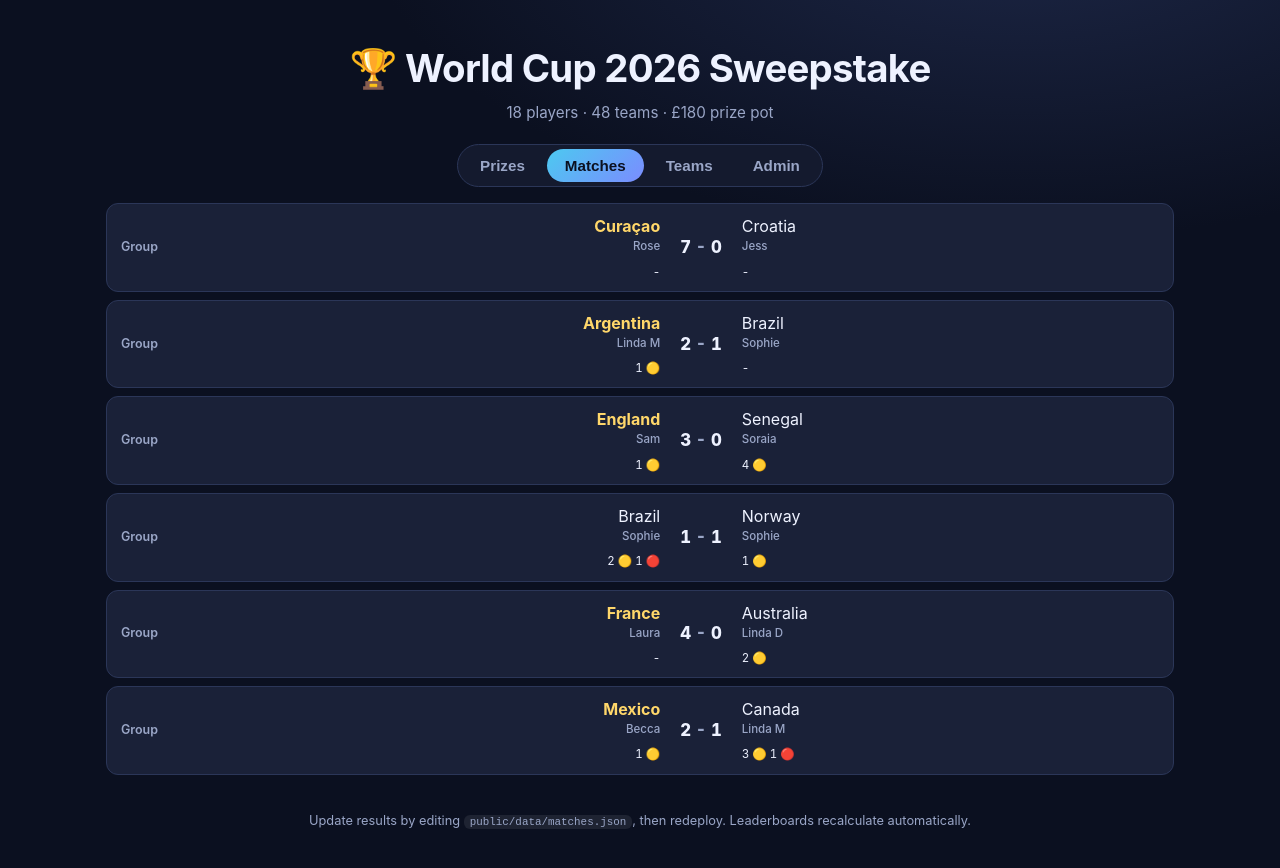
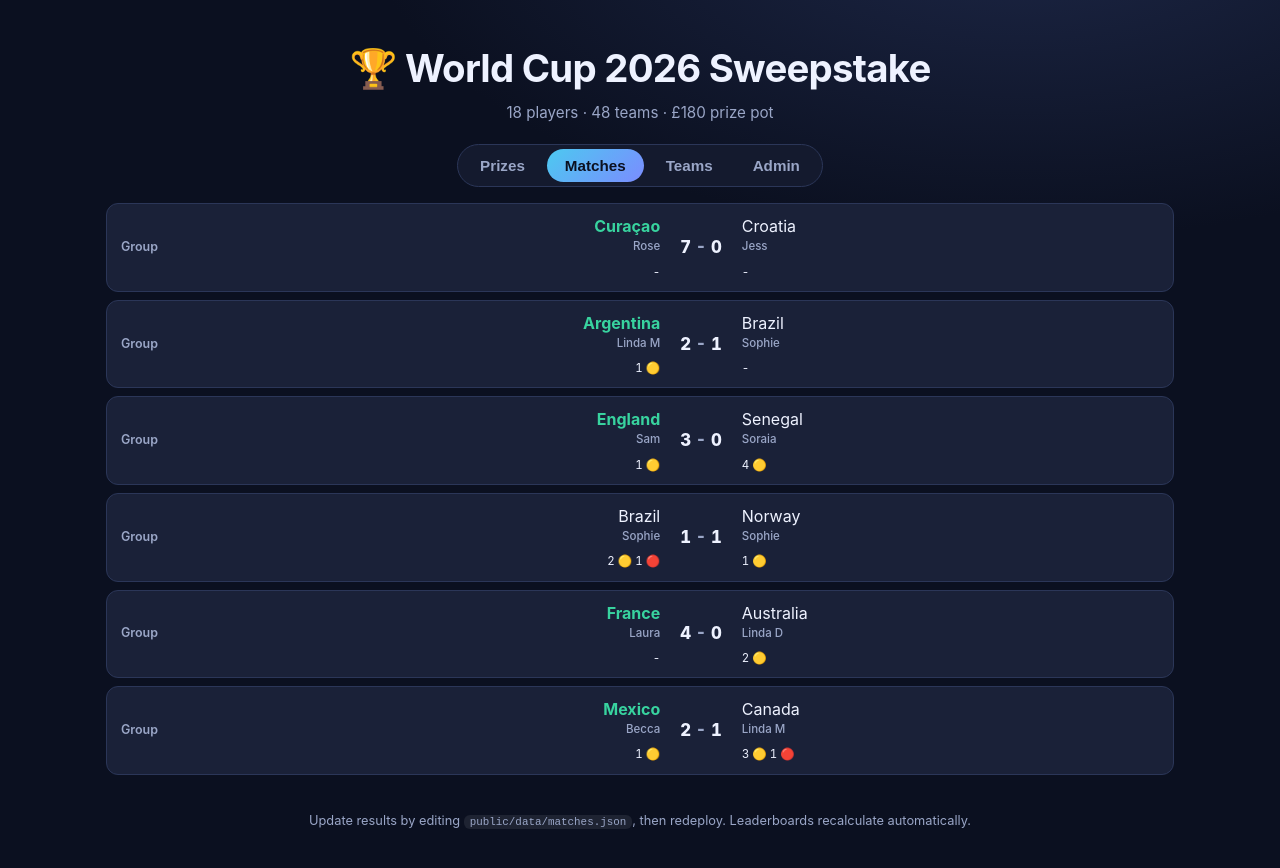
Before and after one commit to mrslaurarobson/world-cup-2026, a React (Vite) app: page / in a window 1280 px wide. Both pictures are taken after a click on the button "Matches". Shown: the top 868 px of the page. Built offline with nearby package versions, Linux system fonts and the light colour scheme.

Commit message:
Styling fix

```diff
--- a/src/styles.css
+++ b/src/styles.css
@@ -317,7 +317,7 @@ body {
 }
 
 .team.win {
-  color: var(--gold);
+  color: var(--green);
   font-weight: 700;
 }
 
```
